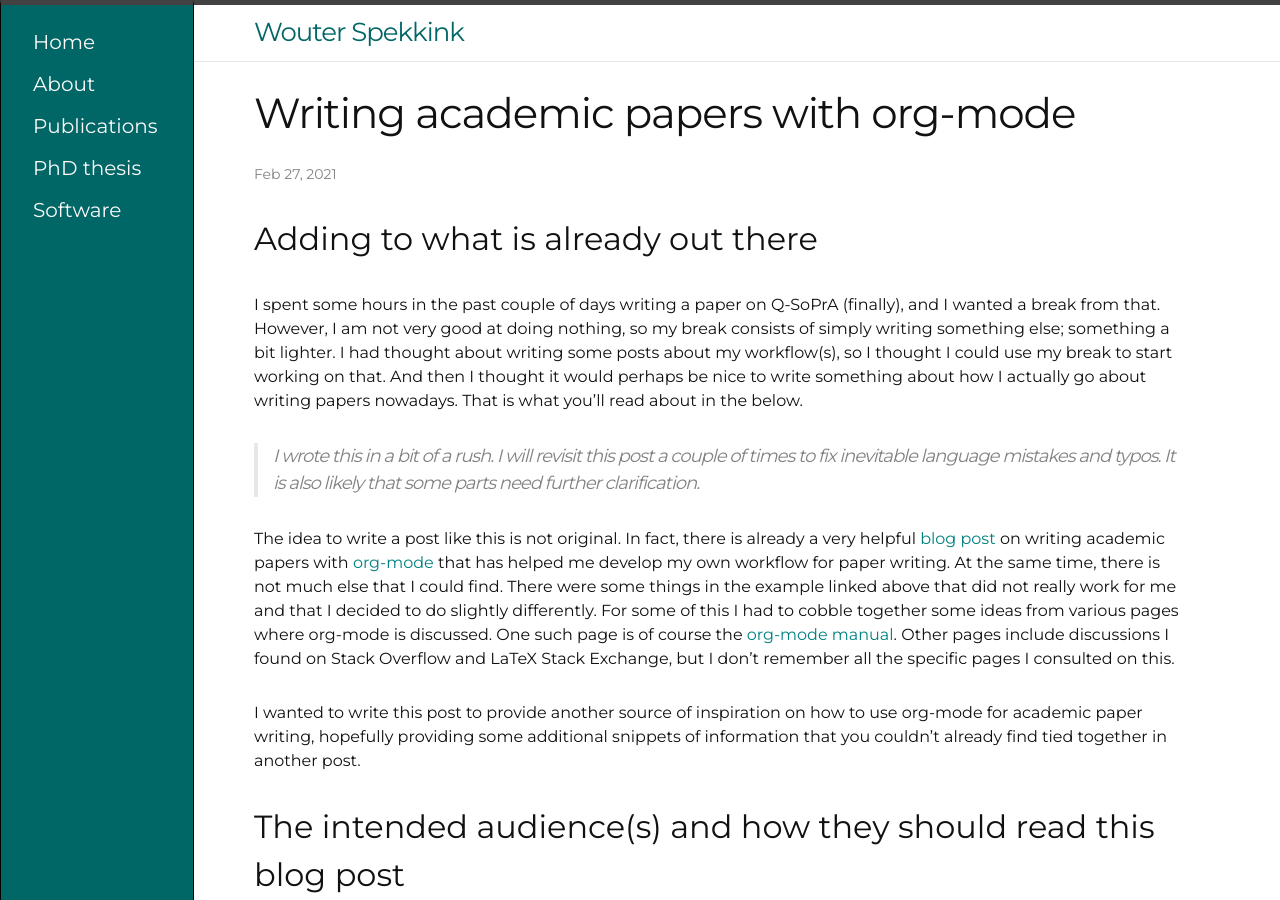
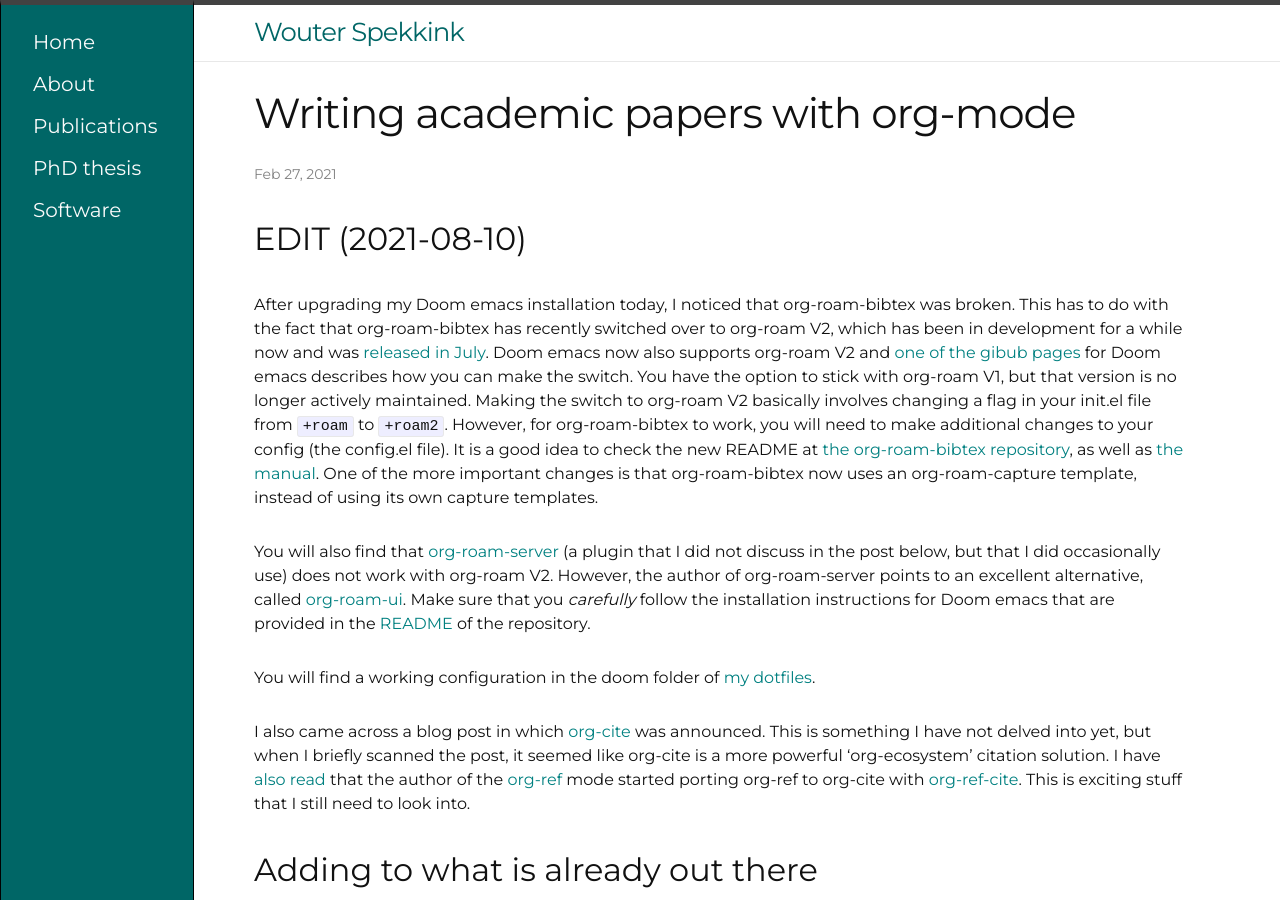
Before and after one commit to WouterSpekkink/WouterSpekkink.github.io_old, a Jekyll site: the page built from _posts/2021-02-27-writing-academic-papers-with-org-mode.md, in a window 1280 px wide and 900 px high. Built offline with Jekyll 4.4.1, drawn with Linux system fonts in a browser that asks for light colours.

Commit message:
Updated last post

```diff
--- a/Gemfile
+++ b/Gemfile
@@ -8,7 +8,7 @@ source "https://rubygems.org"
 #
 # This will help ensure the proper Jekyll version is running.
 # Happy Jekylling!
-gem "jekyll", "~> 3.6.2"
+gem "jekyll", "~> 4.2.0"
 
 # This is the default theme for new Jekyll sites. You may change this to anything you like.
 gem "minima", "~> 2.0"
@@ -24,3 +24,6 @@ end
 
 # Windows does not include zoneinfo files, so bundle the tzinfo-data gem
 gem 'tzinfo-data', platforms: [:mingw, :mswin, :x64_mingw, :jruby]
+
+
+gem "webrick", "~> 1.7"
--- a/_posts/2021-02-27-writing-academic-papers-with-org-mode.md
+++ b/_posts/2021-02-27-writing-academic-papers-with-org-mode.md
@@ -5,6 +5,27 @@ date: 2021-02-27 15:43 +0000
 categories: Academia Writing Tool Doom-emacs
 tags: Academia Writing Tools Doom-emacs
 ---
+
+## EDIT (2021-08-10)
+After upgrading my Doom emacs installation today, I noticed that org-roam-bibtex was broken.
+This has to do with the fact that org-roam-bibtex has recently switched over to org-roam V2, which has been in development for a while now and was [released in July][31].
+Doom emacs now also supports org-roam V2 and [one of the gibub pages][32] for Doom emacs describes how you can make the switch.
+You have the option to stick with org-roam V1, but that version is no longer actively maintained.
+Making the switch to org-roam V2 basically involves changing a flag in your init.el file from `+roam` to `+roam2`.
+However, for org-roam-bibtex to work, you will need to make additional changes to your config (the config.el file).
+It is a good idea to check the new README at [the org-roam-bibtex repository][25], as well as [the manual][33].
+One of the more important changes is that org-roam-bibtex now uses an org-roam-capture template, instead of using its own capture templates.
+
+You will also find that [org-roam-server][34] (a plugin that I did not discuss in the post below, but that I did occasionally use) does not work with org-roam V2.
+However, the author of org-roam-server points to an excellent alternative, called [org-roam-ui][35].
+Make sure that you _carefully_ follow the installation instructions for Doom emacs that are provided in the [README][35] of the repository.
+
+You will find a working configuration in the doom folder of [my dotfiles][36].
+
+I also came across a blog post in which [org-cite][37] was announced.
+This is something I have not delved into yet, but when I briefly scanned the post, it seemed like org-cite is a more powerful 'org-ecosystem' citation solution.
+I have [also read][38] that the author of the [org-ref][8] mode started porting org-ref to org-cite with [org-ref-cite][39].
+This is exciting stuff that I still need to look into.
 
 ## Adding to what is already out there
 I spent some hours in the past couple of days writing a paper on Q-SoPrA (finally), and I wanted a break from that.
```
Also changed, not shown: other parts of _posts/2021-02-27-writing-academic-papers-with-org-mode.md (+9 -0 lines), Gemfile.lock.
